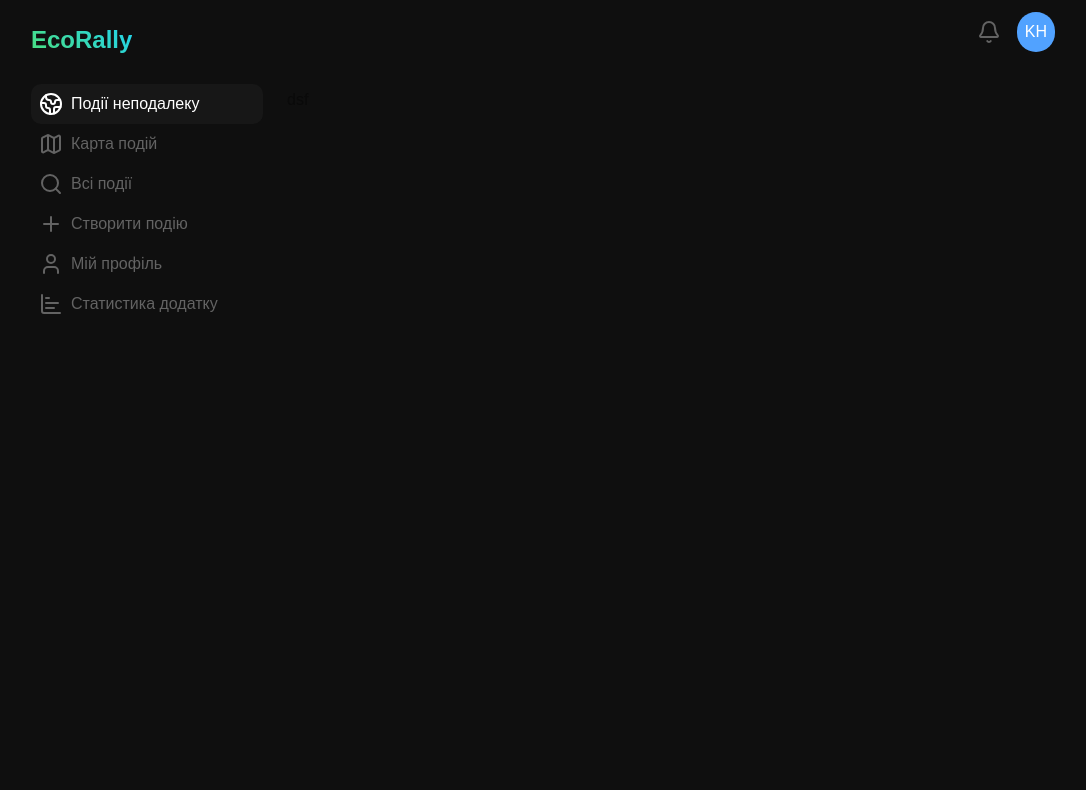
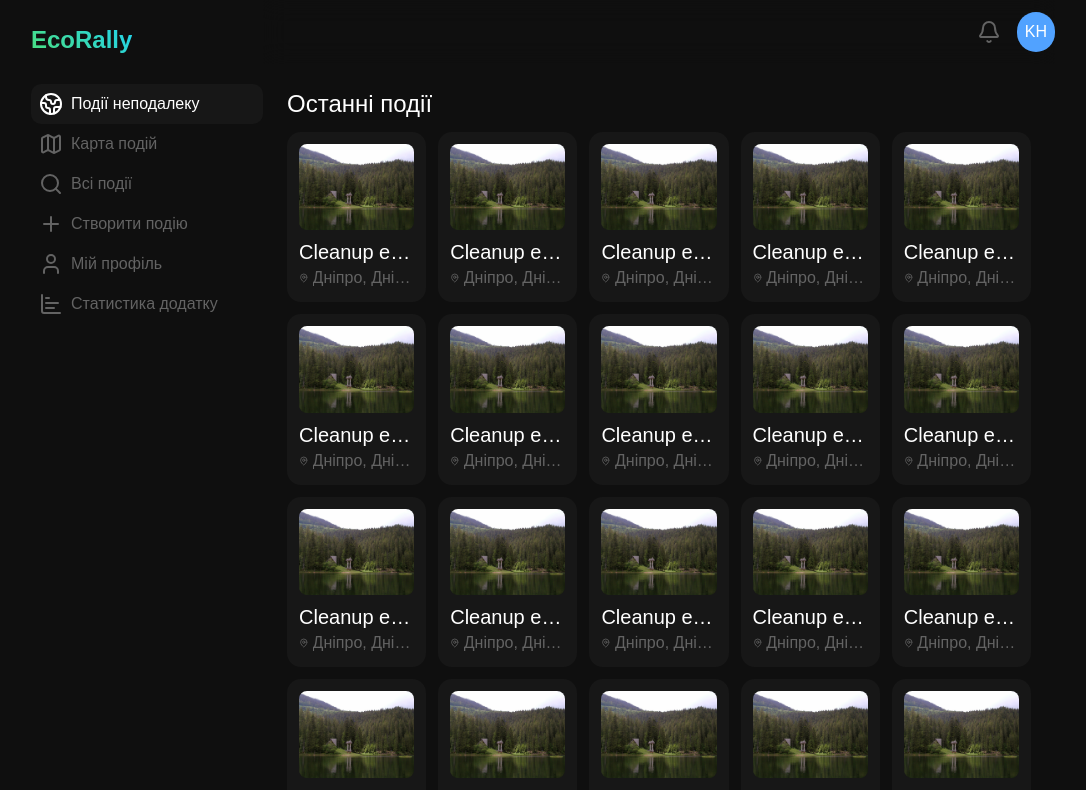
Before and after one commit to hliebovkyrylo/ecorally-web, a Next.js app: page /near-events in a window 1280 px wide. Shown: the top 790 px of the page, without its empty margins (97-1183 px from the left). Built offline with nearby package versions, Linux system fonts and the light colour scheme.

Commit message:
feat: made a layout of the latest events page

```diff
--- /dev/null
+++ b/src/modules/cleanup-event/common/components/CleanupEventCard.tsx
@@ -0,0 +1,22 @@
+import { MapPin } from "lucide-react";
+import Image from "next/image";
+import Link from "next/link";
+
+export const CleanupEventCard = () => {
+  return (
+    <Link href={"/"} className="rounded-xl overflow-hidden bg-primary-foreground hover:bg-primary-foreground/70 p-3 transition-colors">
+      <Image
+        className="w-full rounded-md mb-2"
+        src={"/test.jpg"}
+        width={200}
+        height={100}
+        alt={"name"}
+      />
+      <div className="text-accent text-xl truncate">Cleanup event</div>
+      <div className="text-muted-foreground flex gap-1">
+        <MapPin />
+        <p className="truncate">Дніпро, Дніпропетровська область</p>
+      </div>
+    </Link>
+  );
+};
--- /dev/null
+++ b/src/modules/cleanup-event/common/components/index.ts
@@ -0,0 +1 @@
+export * from "./CleanupEventCard";
--- /dev/null
+++ b/src/modules/cleanup-event/common/index.ts
@@ -0,0 +1 @@
+export * from "./components";
--- /dev/null
+++ b/src/modules/cleanup-event/index.ts
@@ -0,0 +1 @@
+export * from "./common";
--- /dev/null
+++ b/src/modules/cleanup-event/near/CleanupEventsList.tsx
@@ -0,0 +1,11 @@
+import { CleanupEventCard } from "../common";
+
+export const CleanupEventsList = () => {
+  return (
+    <div className="grid grid-cols-5 gap-3">
+      {[...Array(30)].map((_, index) => (
+        <CleanupEventCard key={index} />
+      ))}
+    </div>
+  );
+};
--- /dev/null
+++ b/src/modules/cleanup-event/near/index.ts
@@ -0,0 +1 @@
+export * from "./CleanupEventsList";
--- a/src/modules/shared/main-layout/components/Header.tsx
+++ b/src/modules/shared/main-layout/components/Header.tsx
@@ -5,11 +5,10 @@ import {
   DropdownMenuTrigger,
 } from "@/components/ui/dropdown-menu";
 import { Bell, LogOut, Plus, Settings, User } from "lucide-react";
-import Link from "next/link";
 
 export const Header = () => {
   return (
-    <header className="flex justify-end w-full items-center py-3">
+    <header className="flex justify-end w-full items-center py-3 sticky top-0 right-0 backdrop-blur-md">
       <div className="flex items-center gap-4">
         <button className="cursor-pointer">
           <Bell className="text-muted-foreground hover:text-accent transition-colors" />
--- a/src/pages/near-events/index.tsx
+++ b/src/pages/near-events/index.tsx
@@ -1,9 +1,11 @@
+import { CleanupEventsList } from "@/modules/cleanup-event/near";
 import { MainLayout } from "@/modules/shared";
 
 export default function Home() {
   return (
     <MainLayout>
-      <div>dsf</div>
+      <h1 className="text-2xl text-accent mb-3">Останні події</h1>
+      <CleanupEventsList />
     </MainLayout>
   )
 }
```
Also changed, not shown: src/modules/home/index.ts (deleted).
